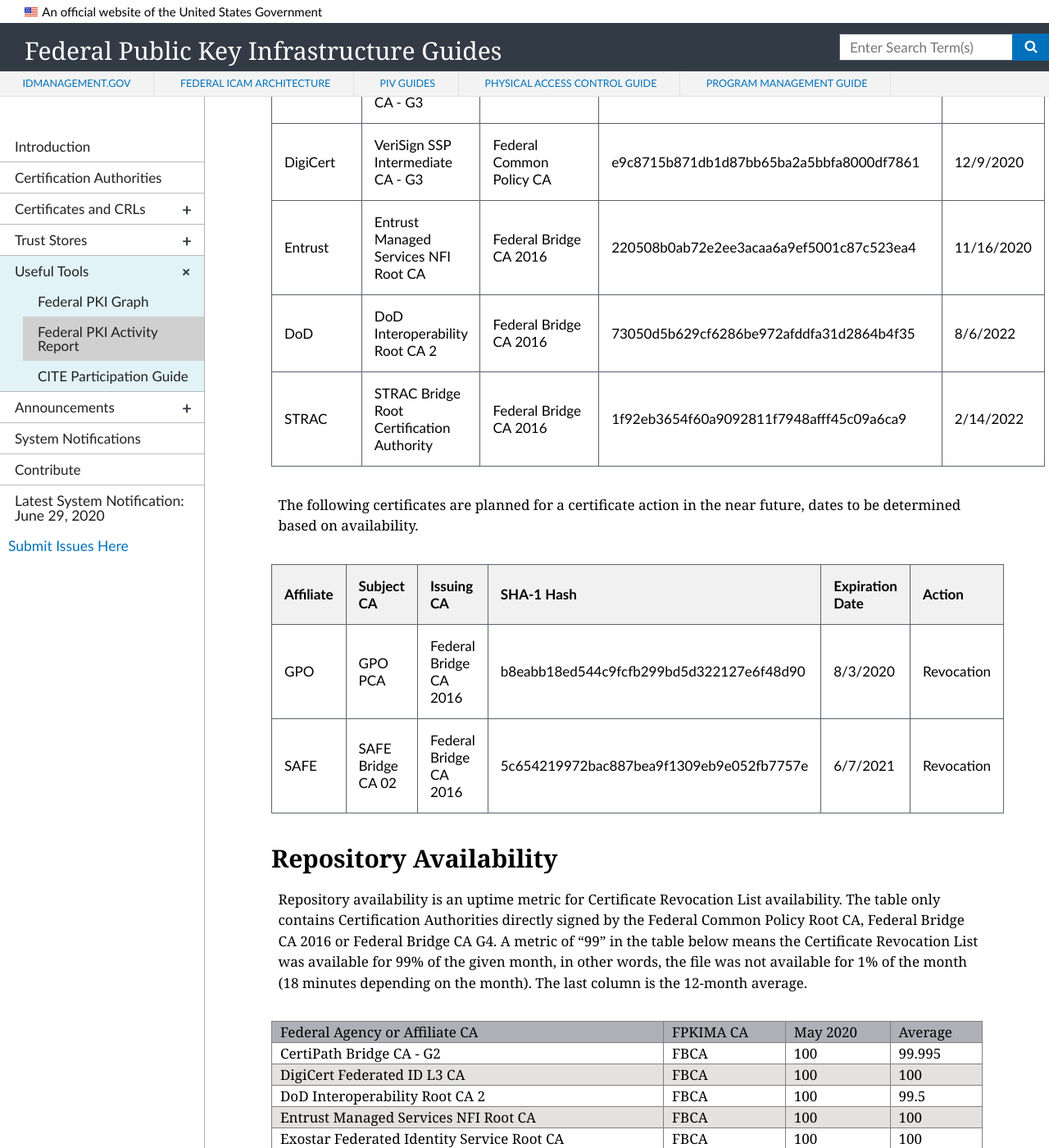
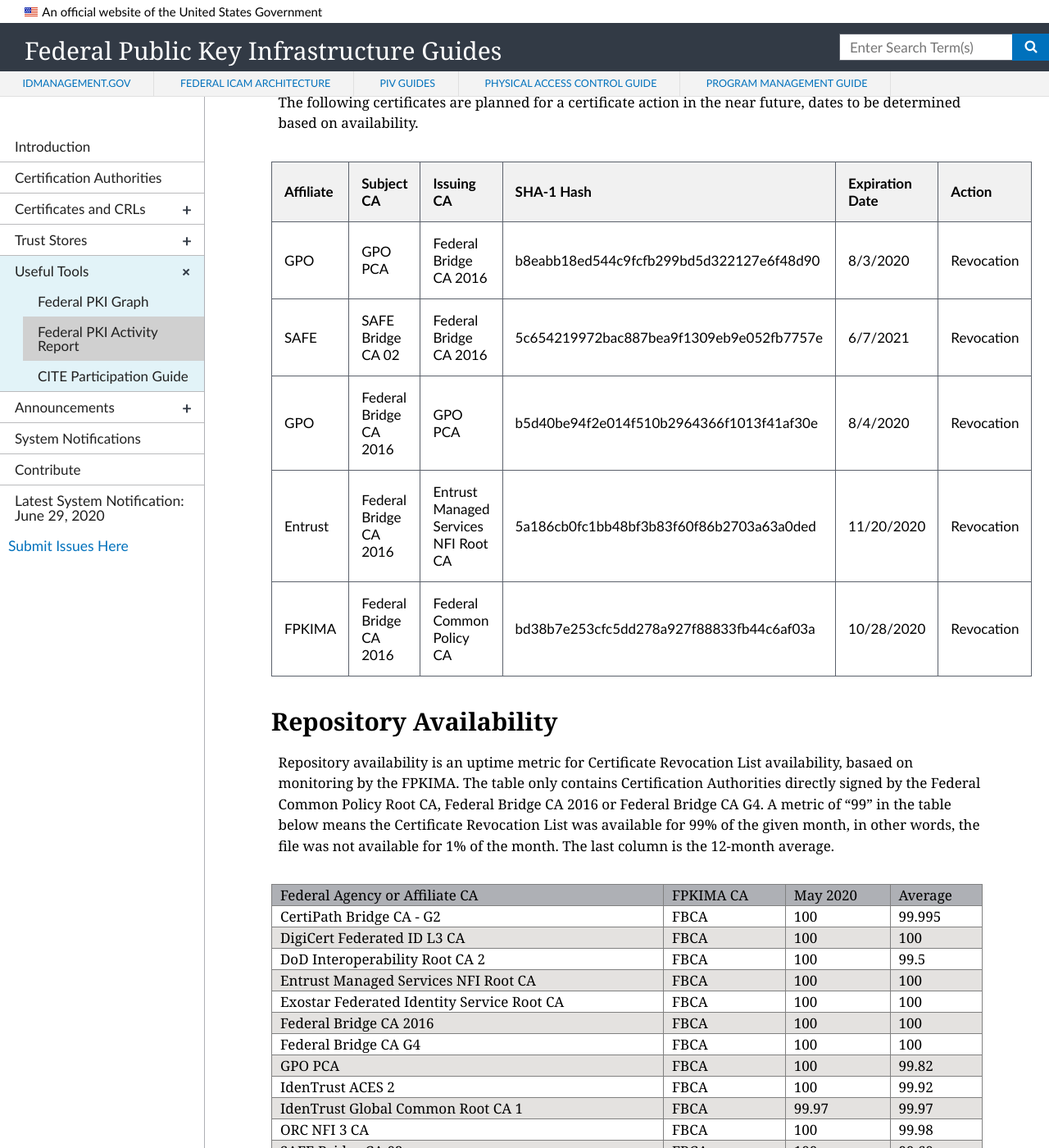
Before and after one commit to GSA/fpki-guides, a Jekyll site: the page built from _tools/03_fpki_activity_report.md, in a window 1280 px wide and 1400 px high, scrolled down 2444 px. Shown: the whole window at 82% size. Built offline with Jekyll 4.4.1, drawn with Linux system fonts in a browser that asks for light colours; nearby versions of some CDN libraries; some of the changed text lies outside the part shown.

Commit message:
Update 03_fpki_activity_report.md
updating for June info

```diff
--- a/_tools/03_fpki_activity_report.md
+++ b/_tools/03_fpki_activity_report.md
@@ -5,7 +5,7 @@
 permalink: tools/fpkiactivityreport/
 ---
 
-Updated: June 10, 2020
+Updated: July 7, 2020
 
 This report provides a technical and policy compliance status for each Federal Public Key Infrastructure (FPKI) Affiliate.
 
@@ -30,22 +30,18 @@
 
 | Affiliate | Subject CA | Issuing CA | SHA-1 Hash | Issued Date |
 | --------- | ---------- | ---------- | ------ | ------ |
-| DigiCert | DigiCert Class 3 SSP Intermediate CA - G4 | Federal Bridge CA G4 | 8a8e06a378289206a64c85ad7dd37846b1ed3aad | 5/14/20 |
+| SAFE | Federal Bridge CA G4 | SAFE Bridge CA 02 | f63f8b52f872ce8db9ff655a215d36a28fefe673 | 6/24/20 |
 
 
-The following certificate was removed from the FPKI Trust Infrastructure in the last 30 days.
+The following certificates were removed from the FPKI Trust Infrastructure in the last 30 days.
 
 | Affiliate | Subject CA | Issuing CA | SHA-1 Hash | Expiration Date |
 | --------- | ---------- | ---------- | ------ | ------ |
-| DoD | Federal Bridge CA 2016 | DoD Interoperability Root CA 2 | be06084e8922a5ea91056e65cbf4b627e7e001fe | 5/9/2020 |
-| WidePoint | ORC NFI CA 3 | Federal Bridge CA 2016 | b625da07302016d2837023bab94b6e0d76fc2e45 | 7/17/2021 |
-| WidePoint | WidePoint NFI Root 1 | Federal Bridge CA 2016 | 92bc06fe6b27cbe4723f309f34681fc57c8166ce | 8/6/2022 |
-| DigiCert | DigiCert Federated ID L3 CA | Federal Bridge CA 2016 | 33514b5b7c0616724d9e174f59d7aa080740b8c3 | 2/28/2022 |
-| DigiCert | Symantec Class 3 SSP Intermediate CA - G3 | Federal Bridge CA 2016 | 914531f5a610914005422e56d6711218133b1048 | 10/25/2020 |
 | DigiCert | VeriSign SSP Intermediate CA - G3 | Federal Common Policy CA | e9c8715b871db1d87bb65ba2a5bbfa8000df7861 | 12/9/2020 |
-| Entrust | Entrust Managed Services NFI Root CA | Federal Bridge CA 2016 | 220508b0ab72e2ee3acaa6a9ef5001c87c523ea4 | 11/16/2020 |
-| DoD | DoD Interoperability Root CA 2 | Federal Bridge CA 2016 | 73050d5b629cf6286be972afddfa31d2864b4f35 | 8/6/2022 |
-| STRAC | STRAC Bridge Root Certification Authority | Federal Bridge CA 2016 | 1f92eb3654f60a9092811f7948afff45c09a6ca9 | 2/14/2022 |
+| STRAC | Federal Bridge CA 2016 | STRAC Bridge Root Certification Authority | ee02bdb684ab4714c5f25300c41c5b8f328b0cd9 | 2/19/2022 |
+| SAFE | Federal Bridge CA 2016 | SAFE Bridge CA 02 | 540c2ac59f8b5bab1b6adf421a7c50f0901e3d54 | 8/23/2021 |
+| WidePoint | Federal Bridge CA 2016 | ORC NFI CA 3 | 739425b5e2fd18cc84efb67415bafacb67e0d3a8 | 7/12/2020 |
+
 
 The following certificates are planned for a certificate action in the near future, dates to be determined based on availability.
 
@@ -53,9 +49,12 @@
 | --------- | ---------- | ---------- | ---------- | ---------- | -------- |
 | GPO | GPO PCA | Federal Bridge CA 2016 | b8eabb18ed544c9fcfb299bd5d322127e6f48d90 | 8/3/2020 | Revocation |
 | SAFE | SAFE Bridge CA 02 | Federal Bridge CA 2016 | 5c654219972bac887bea9f1309eb9e052fb7757e | 6/7/2021 | Revocation |
+| GPO | Federal Bridge CA 2016 | GPO PCA | b5d40be94f2e014f510b2964366f1013f41af30e | 8/4/2020 | Revocation |
+| Entrust | Federal Bridge CA 2016 | Entrust Managed Services NFI Root CA | 5a186cb0fc1bb48bf3b83f60f86b2703a63a0ded | 11/20/2020 | Revocation |
+| FPKIMA | Federal Bridge CA 2016 | Federal Common Policy CA | bd38b7e253cfc5dd278a927f88833fb44c6af03a | 10/28/2020 | Revocation |
 
 
 ## Repository Availability
-Repository availability is an uptime metric for Certificate Revocation List availability. The table only contains Certification Authorities directly signed by the Federal Common Policy Root CA, Federal Bridge CA 2016 or Federal Bridge CA G4. A metric of "99" in the table below means the Certificate Revocation List was available for 99% of the given month, in other words, the file was not available for 1% of the month (18 minutes depending on the month). The last column is the 12-month average.
+Repository availability is an uptime metric for Certificate Revocation List availability, basaed on monitoring by the FPKIMA. The table only contains Certification Authorities directly signed by the Federal Common Policy Root CA, Federal Bridge CA 2016 or Federal Bridge CA G4. A metric of "99" in the table below means the Certificate Revocation List was available for 99% of the given month, in other words, the file was not available for 1% of the month. The last column is the 12-month average.
 
 {% include fpkiar-repo-table.html %}
```
